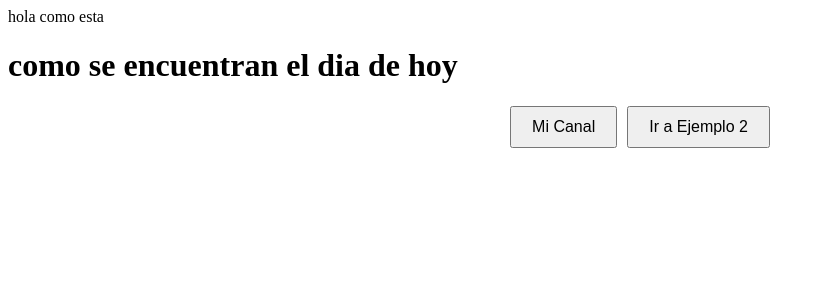
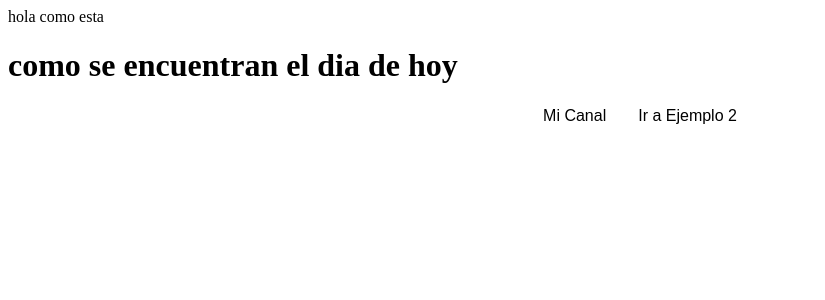
Before and after one commit to ANGEL3708/Home, a PHP site: page / in a window 1280 px wide. Shown: the top 300 px of the page, without its empty margins (0-825 px from the left). Run offline with PHP 8.4, Linux system fonts and the light colour scheme.

Commit message:
Update style.css

```diff
--- a/style.css
+++ b/style.css
@@ -1,11 +1,35 @@
 .button-container {
     display: flex;
     justify-content: center;
-    gap: 10px; /* Espacio entre botones */
+    gap: 20px; /* Espacio entre botones */
 }
 
-a button {
-    padding: 10px 20px;
+.custom-button {
+    background-color: white; /* Fondo blanco del botón */
+    border: 2px solid #ccc; /* Borde del botón */
+    padding: 10px;
+    border-radius: 5px;
+    cursor: pointer;
+    display: flex;
+    align-items: center;
+    justify-content: center;
+}
+
+.custom-button img {
+    width: 40px; /* Tamaño de la imagen */
+    height: 40px;
+    margin-right: 10px; /* Espacio entre la imagen y el texto */
+}
+
+a {
+    text-decoration: none; /* Elimina el subrayado del enlace */
+}
+
+button {
     font-size: 16px;
+    background: none;
+    border: none;
     cursor: pointer;
+    display: flex;
+    align-items: center;
 }
```
